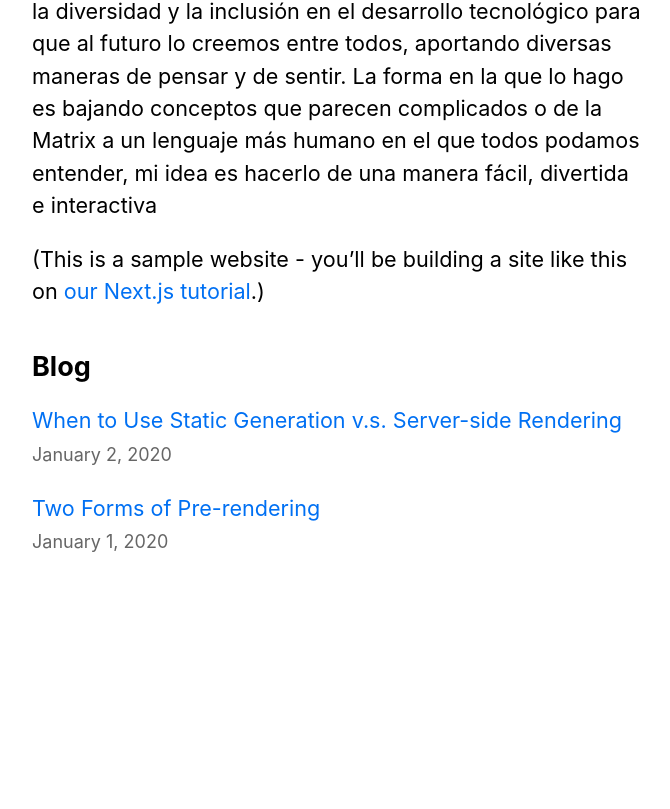
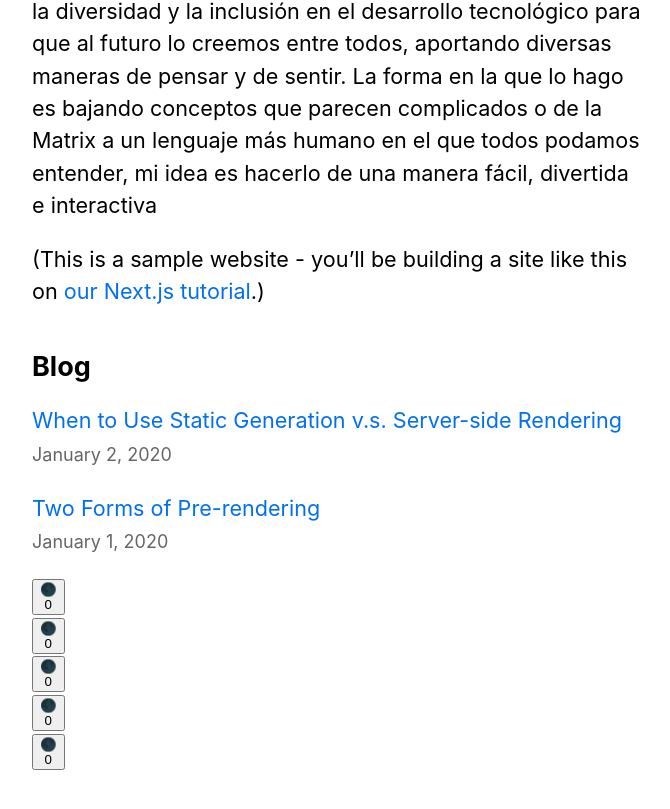
Before and after one commit to camiaguado/camiaguado, a Next.js app: page / in a window 1280 px wide. Shown: the part 412-1221 px from the top of the page, without its empty margins (302-972 px from the left). Before the commit the page ends 1076 px from the top, so only its background shows below. Built offline with nearby package versions, Linux system fonts and the light colour scheme.

Commit message:
create component for future article

```diff
--- /dev/null
+++ b/components/lamp/lamp.js
@@ -0,0 +1,40 @@
+import React, { useState } from 'react';
+
+export default function Lamp({initStatus=false, initNum=0}){
+    const lampOff = (
+        <div>
+        🌑
+        </div>
+    )
+    const lampOn = (
+        <div>
+        🌕
+        </div>
+    )
+
+    const [status, setStatus] = useState(initStatus)
+    const [lamp, setLamp] = useState(lampOff)
+    const [binary, setBinary] = useState(initNum)
+
+
+    function handleChange(event) {
+        if(status===false){
+            setStatus(true)
+            setLamp(lampOn)
+            setBinary(1)
+        }else{
+            setStatus(false)
+            setLamp(lampOff)
+            setBinary(0)
+        }
+    }
+    return(
+            <div>
+                <button onClick={handleChange}>
+                    {lamp}
+                    <label>{binary}</label>
+                </button>
+
+            </div>
+        )
+}
--- a/pages/index.js
+++ b/pages/index.js
@@ -1,6 +1,7 @@
 import Link from 'next/link';
 import Head from 'next/head';
 import Layout, { siteTitle } from '../components/layout/layout';
+import Lamp from '../components/lamp/lamp';
 import Date from '../components/date/date';
 import utilStyles from '../styles/utils.module.css';
 import { getSortedPostsData } from '../lib/posts';
@@ -29,6 +30,7 @@ export default function Home({allPostsData}) {
       </section>
 
       <section className={`${utilStyles.headingMd} ${utilStyles.padding1px}`}>
+
         <h2 className={utilStyles.headingLg}>Blog</h2>
         <ul className={utilStyles.list}>
           {allPostsData.map(({id, date, title})=> (
@@ -44,6 +46,12 @@ export default function Home({allPostsData}) {
           ))}
         </ul>
       </section>
+
+    <Lamp></Lamp>
+    <Lamp></Lamp>
+    <Lamp></Lamp>
+    <Lamp></Lamp>
+    <Lamp></Lamp>
     </Layout>
   );
 }
```
